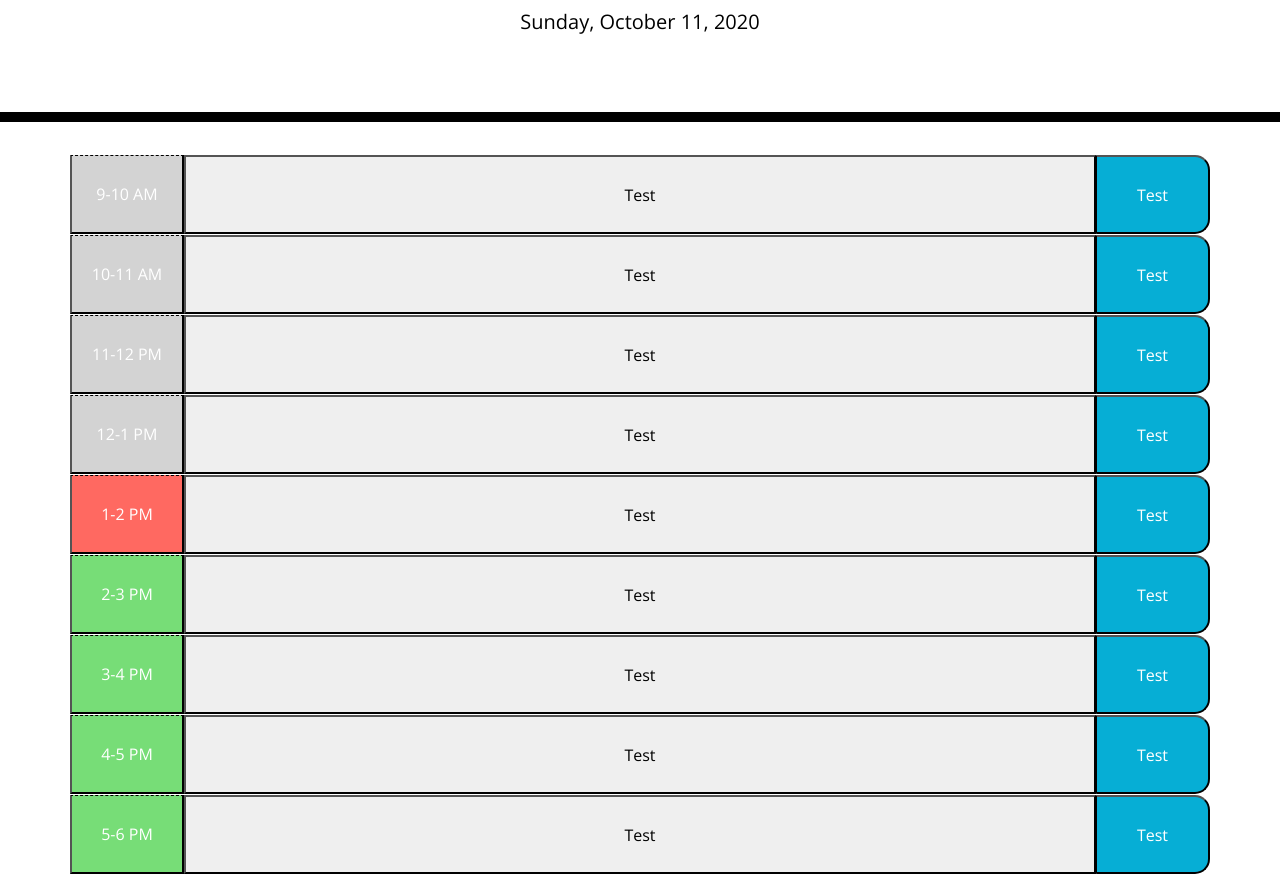
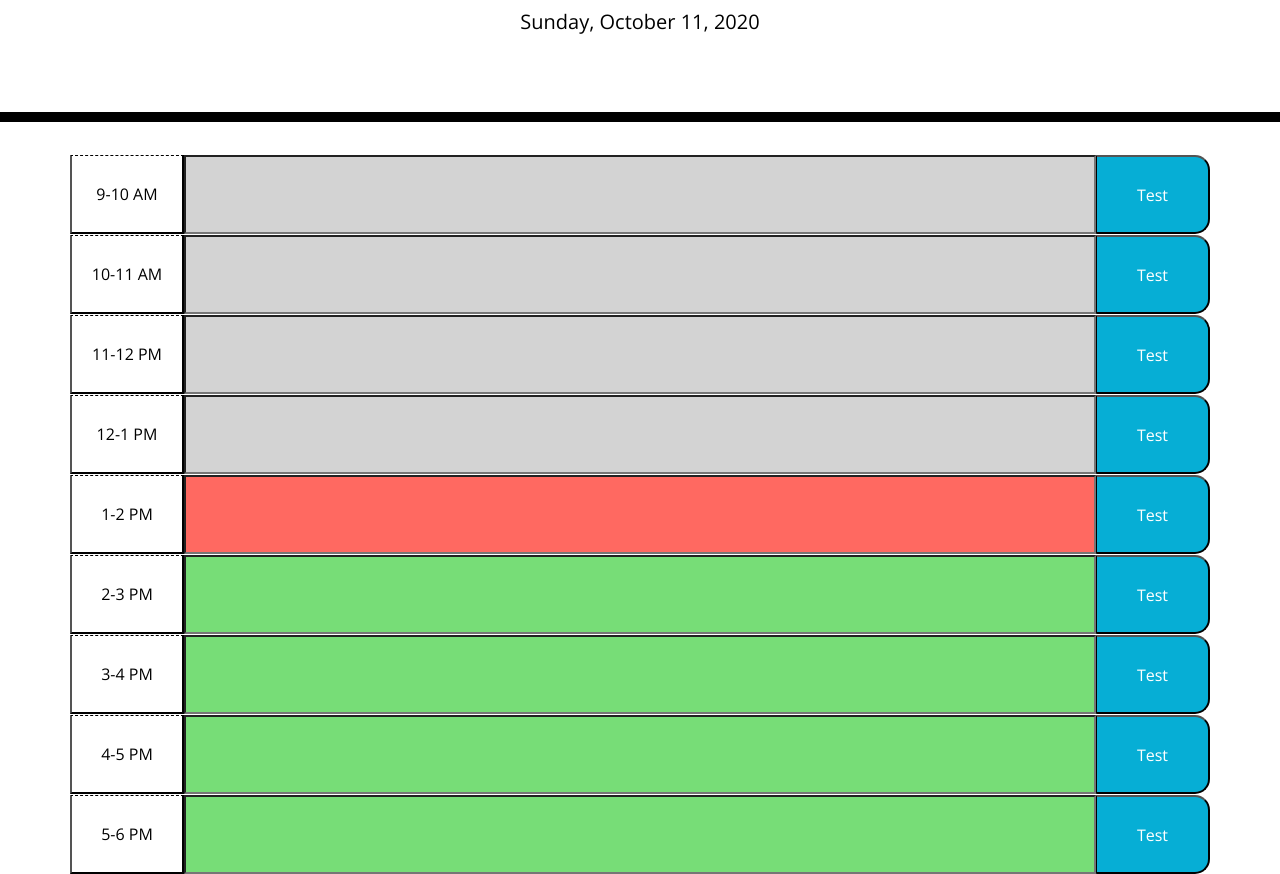
Before and after one commit to skolnikskolnik/imater, a plain HTML site: page index.html in a window 1280 px wide. Shown: the part 182-1056 px from the top of the page. Drawn offline with nearby package versions, Linux system fonts and the light colour scheme.

Commit message:
user input stored as an object

```diff
--- a/index.html
+++ b/index.html
@@ -26,48 +26,48 @@
         <!--Using button tags since they are in line-->
         <div class="row" id="nineam">
             <button class="hour">9-10 AM</button>
-            <button class="description">Test</button>
-            <button class="saveBtn">Test</button>
+            <input class="description nineam" type="text" id="nineamtext" name="nineamtext">
+            <button class="saveBtn nineam">Test</button>
         </div>
         <div class="row" id="tenam">
             <button class="hour">10-11 AM</button>
-            <button class="description">Test</button>
-            <button class="saveBtn">Test</button>
+            <input class="description tenam" type="text" id="tenamtext" name="tenamtext">
+            <button class="saveBtn tenam">Test</button>
         </div>
         <div class="row" id="elevenam">
             <button class="hour">11-12 PM</button>
-            <button class="description">Test</button>
-            <button class="saveBtn">Test</button>
+            <input class="description elevenam" type="text" id="elevenamtext" name="elevenamtext">
+            <button class="saveBtn elevenam">Test</button>
         </div>
         <div class="row" id="noon">
             <button class="hour">12-1 PM</button>
-            <button class="description">Test</button>
-            <button class="saveBtn">Test</button>
+            <input class="description noon" type="text" id="noontext" name="noontext">
+            <button class="saveBtn noon">Test</button>
         </div>
         <div class="row" id="onepm">
             <button class="hour">1-2 PM</button>
-            <button class="description">Test</button>
-            <button class="saveBtn">Test</button>
+            <input class="description onepm" type="text" id="onepmtext" name="onepmtext">
+            <button class="saveBtn onepm">Test</button>
         </div>
         <div class="row" id="twopm">
             <button class="hour">2-3 PM</button>
-            <button class="description">Test</button>
-            <button class="saveBtn">Test</button>
+            <input class="description twopm" type="text" id="twopmtext" name="twopmtext">
+            <button class="saveBtn twopm">Test</button>
         </div>
         <div class="row" id="threepm">
             <button class="hour">3-4 PM</button>
-            <button class="description">Test</button>
-            <button class="saveBtn">Test</button>
+            <input class="description threepm" type="text" id="threepmtext" name="threepmtext">
+            <button class="saveBtn threepm">Test</button>
         </div>
         <div class="row" id="fourpm">
             <button class="hour">4-5 PM</button>
-            <button class="description">Test</button>
-            <button class="saveBtn">Test</button>
+            <input class="description fourpm" type="text" id="fourpmtext" name="fourpmtext">
+            <button class="saveBtn fourpm">Test</button>
         </div>
         <div class="row" id="fivepm">
             <button class="hour">5-6 PM</button>
-            <button class="description">Test</button>
-            <button class="saveBtn">Test</button>
+            <input class="description" type="text" id="fivepmtext" name="fivepmtext">
+            <button class="saveBtn fivepm">Test</button>
         </div>
     </div>
 
@@ -85,13 +85,15 @@
             var year = date.getFullYear();
 
             //Display day of week, month, and year to the screen
+            var all_users = [];
             var dateDisplay = $("#currentDay");
             var months = ["January", "February", "March", "April", "May", "June", "July", "August", "September", "October", "November", "December"];
             var daysOfWeek = ["Sunday", "Monday", "Tuesday", "Wednesday", "Thursday", "Friday", "Saturday"];
             dateDisplay.text(daysOfWeek[dayOfWeek] + ", " + months[month] + " " + dateOfMonth + ", " + year);
 
             //Have three modes, past, present, and future
-            var hourClass = $(".hour");
+            var hourClass = $(".description");
+
 
             //Three types of states: past, present, and future
 
@@ -102,18 +104,56 @@
                 var hourNumber = i + 9;
                 var hourClassIndividual = hourClass[i];
 
-                if(currentTimeFloor > hourNumber){
+                if (currentTimeFloor > hourNumber) {
                     hourClassIndividual.classList.add("past");
                 }
-                else if(currentTimeFloor == hourNumber){
+                else if (currentTimeFloor == hourNumber) {
                     hourClassIndividual.classList.add("present");
                 }
-                else{
+                else {
                     hourClassIndividual.classList.add("future");
                 }
             }
 
+            //Putting an event listener on the submit buttons that will save the text entered and display it permanently
+            var submitBtns = $(".saveBtn");
 
+            submitBtns.on("click", function () {
+                //Add a value to each element
+                for (var i = 0; i < submitBtns.length; i++) {
+                    submitBtns[i].setAttribute("index", i);
+                    hourClass[i].setAttribute("index", i);
+                }
+
+                //Get the index of the button that was clicked
+                var thisIndex = ($(this).attr("index"));
+
+                //Now to get and store the input
+                var userInput = hourClass[thisIndex].value;
+
+                //The index is thisIndex and the value is userInput
+                event.preventDefault();
+
+                // create user object from submission
+                var user = {
+                    index: thisIndex,
+                    input: userInput,
+                };
+
+                // validate the fields
+
+                    all_users.push(user)
+                    // set new submission
+                    localStorage.setItem("all_user", JSON.stringify(all_users));
+
+                    // get most recent submission
+                    var all_users_ls = JSON.parse(localStorage.getItem("all_user"));
+                    var lastUser = all_users_ls[all_users_ls.length - 1];
+
+                    //Now we have an array with the indexes and the messages called all_user
+                    //We want to display the items to the screen
+
+                });
         });
     </script>
 </body>
```
